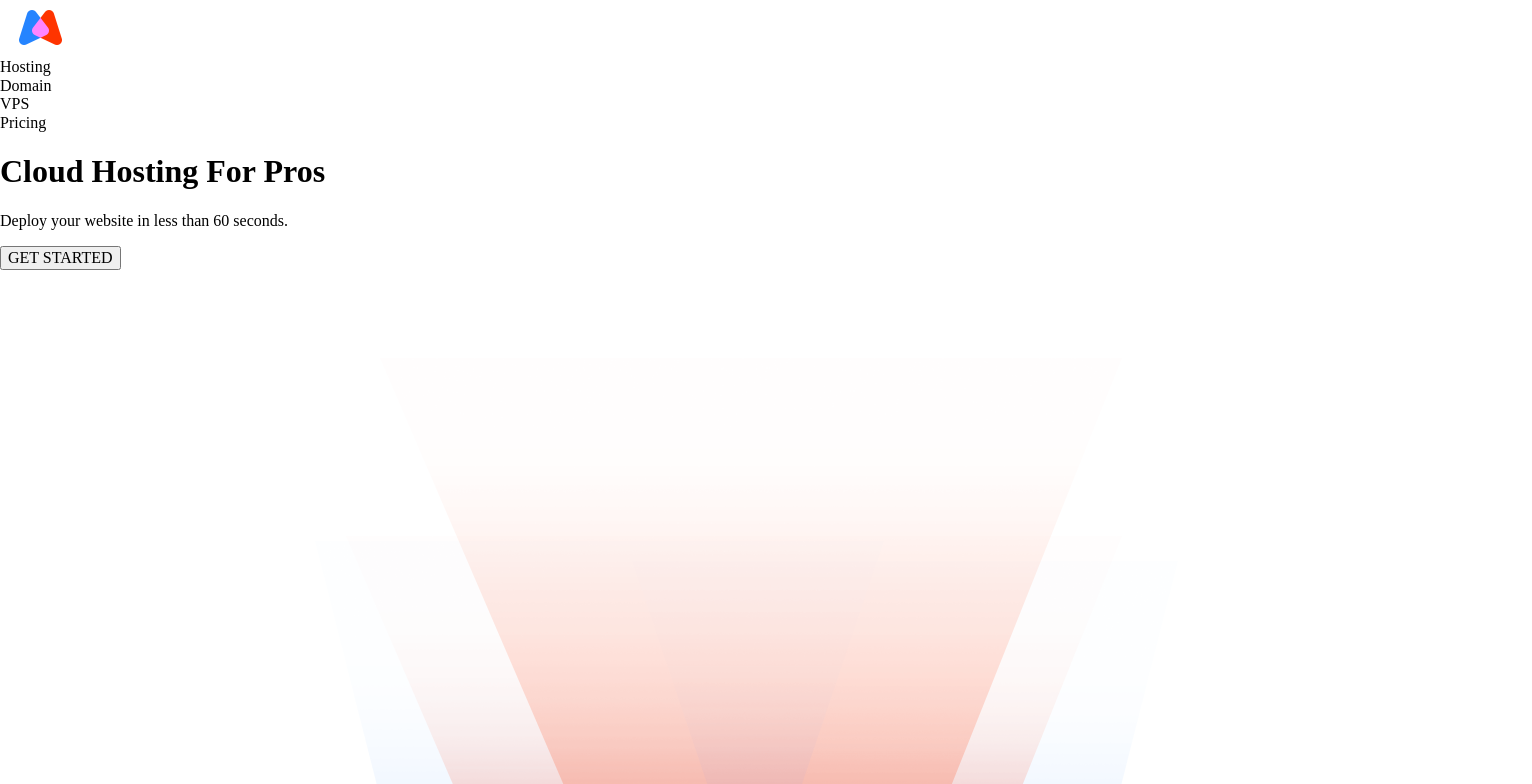
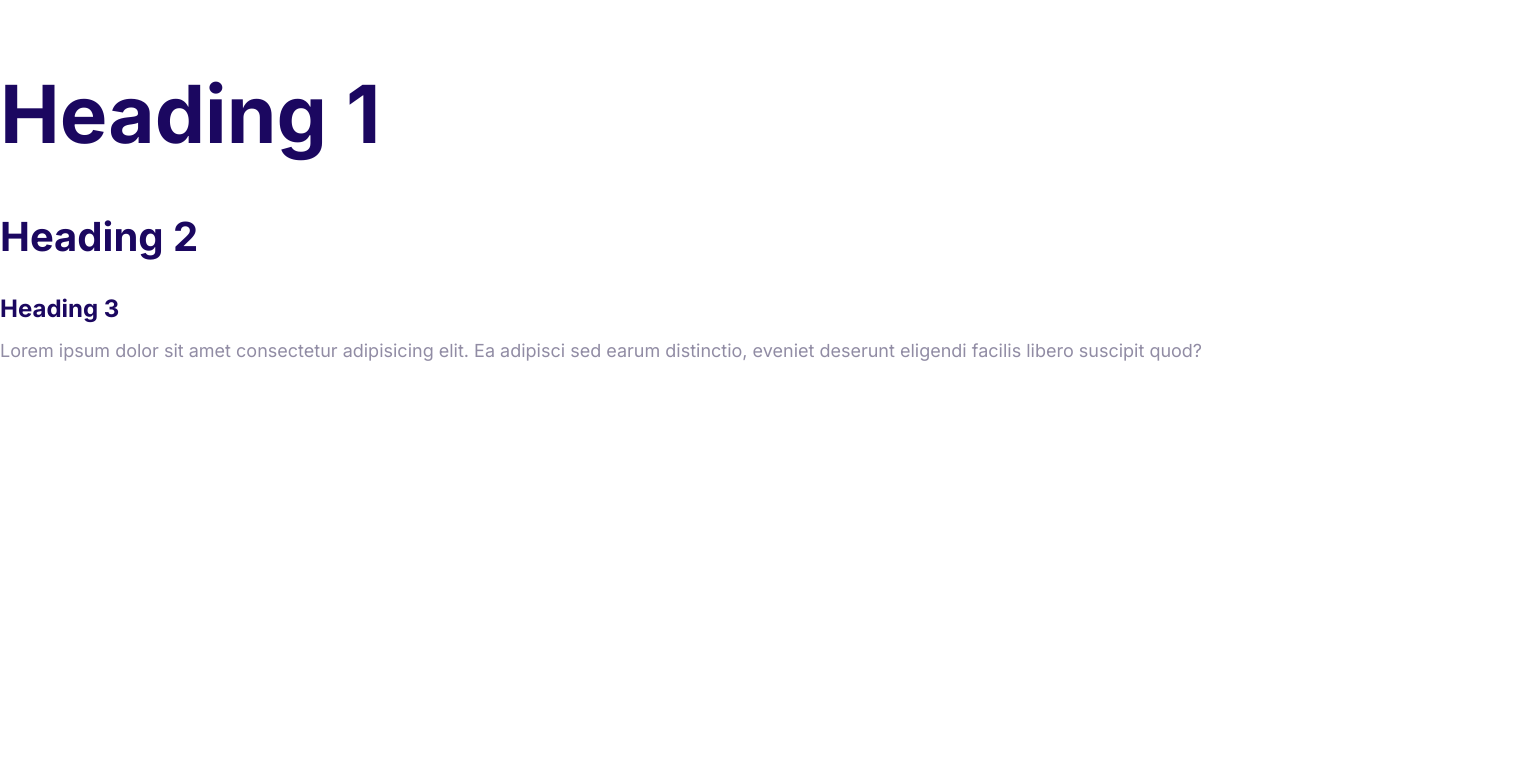
Before and after one commit to mody100000/Moshify, a plain HTML site: page index.html in a window 1280 px wide. Shown: the top 784 px of the page, 1532 px wide, since content can reach past the window. Drawn offline with Linux system fonts and the light colour scheme.

Commit message:
define the styles for fonts.

```diff
--- a/css/style.css
+++ b/css/style.css
@@ -5,3 +5,55 @@
   --color-headings: #1b0760;
   --color-body: #918ca4;
 }
+
+html {
+  font-size: 62.5%;
+}
+
+body {
+  font-family: Inter, Arial, Helvetica, sans-serif;
+  color: var(--color-body);
+  font-size: 2.4rem;
+  line-height: 1.5;
+}
+
+h1,
+h2,
+h3 {
+  color: var(--color-headings);
+  margin-bottom: 1rem;
+}
+
+h1 {
+  font-size: 7rem;
+}
+
+h2 {
+  font-size: 4rem;
+}
+
+h3 {
+  font-size: 3rem;
+}
+
+p {
+  margin-top: 0;
+}
+
+@media screen and (min-width: 1024px) {
+  body {
+    font-size: 1.8rem;
+  }
+
+  h1 {
+    font-size: 8rem;
+  }
+
+  h2 {
+    font-size: 4rem;
+  }
+
+  h3 {
+    font-size: 2.4rem;
+  }
+}
--- a/index.html
+++ b/index.html
@@ -5,24 +5,22 @@
     <meta http-equiv="X-UA-Compatible" content="IE=edge" />
     <meta name="viewport" content="width=device-width, initial-scale=1.0" />
     <title>Document</title>
+    <link rel="preconnect" href="https://fonts.googleapis.com" />
+    <link rel="preconnect" href="https://fonts.gstatic.com" crossorigin />
+    <link
+      href="https://fonts.googleapis.com/css2?family=Inter:wght@400;700&display=swap"
+      rel="stylesheet"
+    />
     <link rel="stylesheet" href="css/normalize.css" />
     <link rel="stylesheet" href="css/style.css" />
   </head>
   <body>
-    <div class="nav-bar">
-      <div class="items logo"><img src="/images/logo.png" alt="logo" /></div>
-      <div class="items">Hosting</div>
-      <div class="items">Domain</div>
-      <div class="items">VPS</div>
-      <div class="items">Pricing</div>
-    </div>
-    <div class="container">
-      <div class="text">
-        <h1 class="hadder">Cloud Hosting For Pros</h1>
-        <p class="paragraph">Deploy your website in less than 60 seconds.</p>
-        <button class="btn">GET STARTED</button>
-      </div>
-      <img class="banner" src="/images/banner.png" alt="banner" />
-    </div>
+    <h1>Heading 1</h1>
+    <h2>Heading 2</h2>
+    <h3>Heading 3</h3>
+    <p>
+      Lorem ipsum dolor sit amet consectetur adipisicing elit. Ea adipisci sed
+      earum distinctio, eveniet deserunt eligendi facilis libero suscipit quod?
+    </p>
   </body>
 </html>
```
